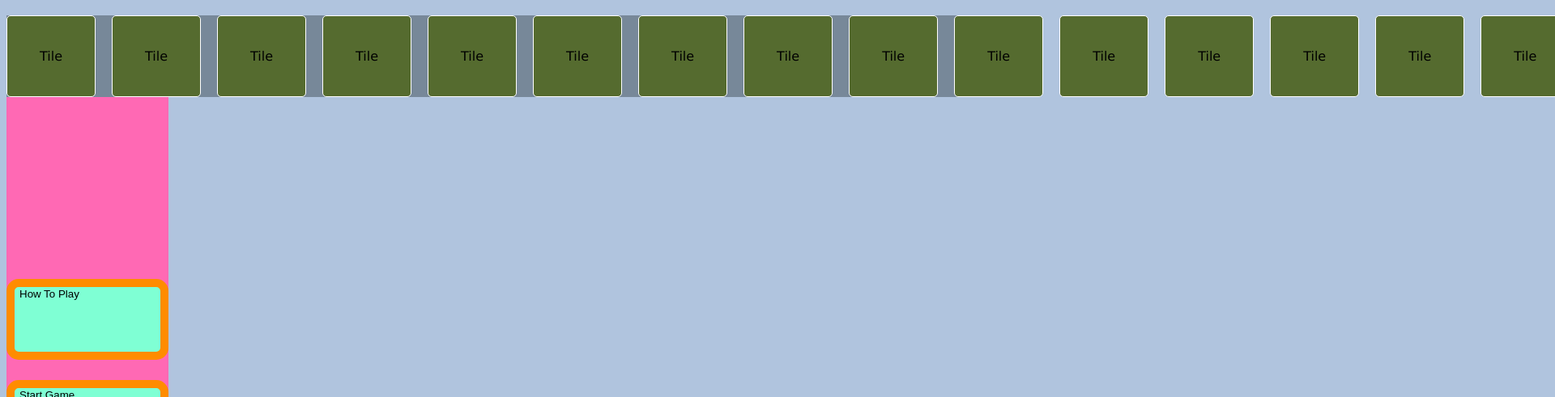
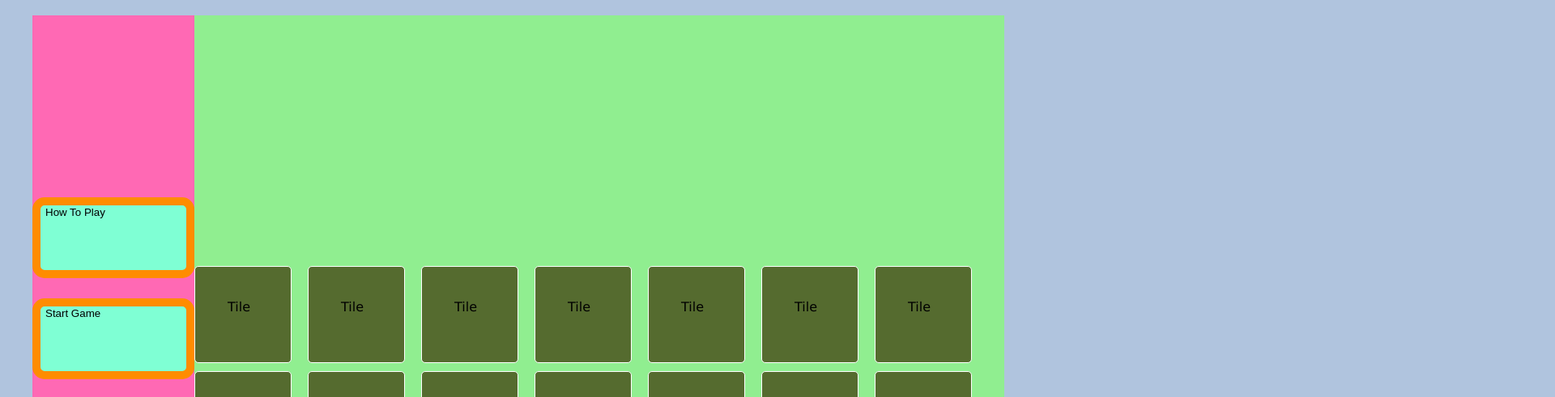
Before and after one commit to elek8871/SEI-Project-1---Match-Game, a plain HTML site: page index.html in a window 1280 px wide. Shown: the part 62-553 px from the top of the page at 81% size, 1920 px wide, since content can reach past the window. Drawn offline with Linux system fonts and the light colour scheme.

Commit message:
aligns elements in CSS

```diff
--- a/index.html
+++ b/index.html
@@ -7,8 +7,23 @@
     <title>Memory Match Game</title>
     <link rel = "stylesheet" href ="./styles.css">
 </head>
+
 <body>
+
     <h1 class = "header"> Memory Match</h1>
+    <div class = 'flexCenter'>
+    <div class = "gameScreen">
+    <!-- buttons -->
+    <div class="gameButtons">
+        <button class="button" id="gamePlay"> How To Play</button>
+        <button class="button" id="Start Game"> Start Game</button>
+        <button class="button" id="Shuffle Tiles">Shuffle Tiles</button>
+    <!-- button for choosing difficulty -->
+    <!--<button class="button" id="Choose Difficulty"> Choose Difficulty</button> -->
+    <!-- button for multiple deck styles -->
+    <!-- <button class="button" id="Choose Deck"> Choose Deck</button> -->
+    </div>
+
     <div class = gameBoard  id="gameBoard">
     <!-- put tiles here -->
     <div class ="gameTiles">
@@ -30,18 +45,9 @@
         <div class = "eachTile" id="tile"> Tile </div>
          <!-- can add more tiles if I get to adding more difficulty  -->
     </div>
-
-    <!-- buttons -->
-    <div class="gameButtons">
-        <button class="button" id="gamePlay"> How To Play</button>
-        <button class="button" id="Start Game"> Start Game</button>
-        <button class="button" id="Shuffle Tiles">Shuffle Tiles</button>
-<!-- button for choosing difficulty -->
-<!--<button class="button" id="Choose Difficulty"> Choose Difficulty</button> -->
-<!-- button for multiple deck styles -->
-<!-- <button class="button" id="Choose Deck"> Choose Deck</button> -->
     </div>
-   </div>
+    </div>
+    </body>
 </body>
 <script src="./index.js"></script>
 </html>
--- a/styles.css
+++ b/styles.css
@@ -6,25 +6,43 @@ body{
 h1 {
     text-align: center;
 }
+.flexCenter{
+    display: flex;
+    justify-content: center;
+}
+
+/* entire game screen */
+ .gameScreen {
+    display: flex;
+ }
+/* container for game tiles */
 .gameTiles {
-    background-color: lightslategray;
+
+    height: 1000px;
+    width: 1000px;
+    background-color: lightgreen;
     display: flex;
     gap: 10px;
     gap: 10px 20px;
     column-gap: 20px;
-    align-content: flex-start;
+    align-content: center;
+    flex-wrap: wrap;
+
 }
-#tile{
+.eachTile{
     background-color: darkolivegreen;
     box-sizing: border-box;
     border-radius: 5px;
-    height: 100%x;
-    width: 100%;
+    height: 120px;
+    width: 120px;
     border: solid 1px white;
     padding: 40px;
     display: inline-flex;
+
+
 }
 
+/* container for buttons */
 .gameButtons{
     background-color: hotpink;
     display: flex;
@@ -32,8 +50,9 @@ h1 {
     width: 200px;
     gap: 25px;
     justify-content: center;
-    align-items: left;
+    /* align-items: left; */
     flex-direction: column;
+
 }
 
 .button{
```
